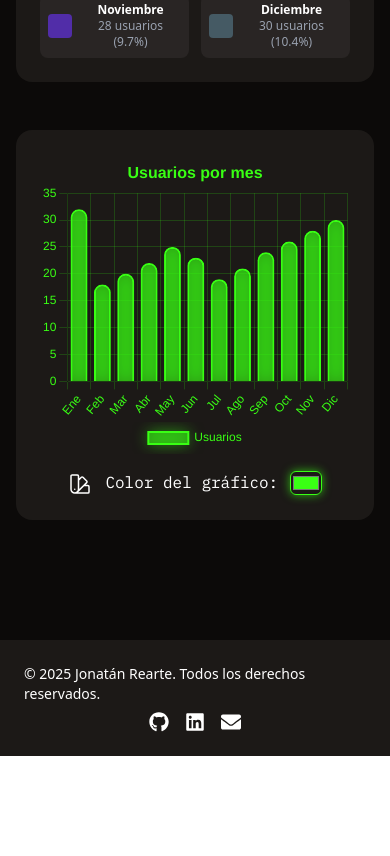
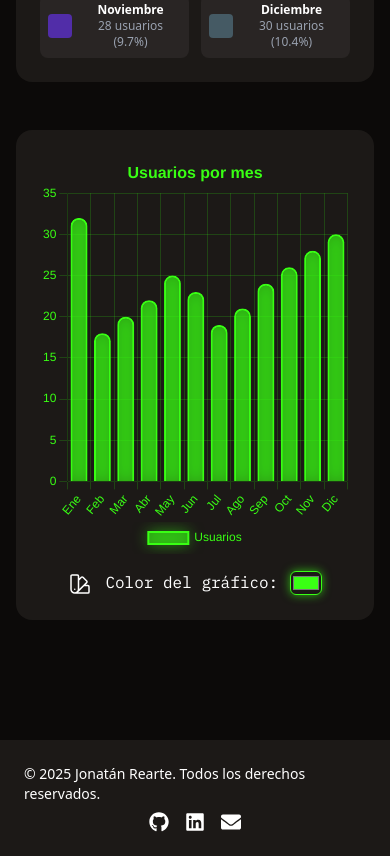
Before and after one commit to JRearte/mi_portafolio, a React (Vite) app: page /laboratorio in a window 390 px wide. Shown: the part 1097-1953 px from the top of the page. Before the commit the page ends 1853 px from the top, so only its background shows below. Built offline with nearby package versions, Linux system fonts and the light colour scheme; a web font is replaced by a local one.

Commit message:
prueba movil

```diff
--- a/src/components/laboratorio/GraficaBarras.tsx
+++ b/src/components/laboratorio/GraficaBarras.tsx
@@ -95,8 +95,13 @@ export default function GraficoBarras({ datos, titulo }: Props) {
     return (
         <div className="p-6 bg-stone-900 rounded-2xl flex flex-col items-center gap-4 transition-all duration-300">
             {/* Contenedor con altura mínima y responsive */}
-            <div className="w-full min-h-[300px] md:min-h-[400px]">
-                <Bar ref={chartRef} data={chartData} options={options} />
+            <div className="w-full">
+                <Bar
+                    ref={chartRef}
+                    data={chartData}
+                    options={{ ...options, maintainAspectRatio: false }}
+                    height={400} // altura mínima fija
+                />
             </div>
 
             {/* Selector de color */}
```
